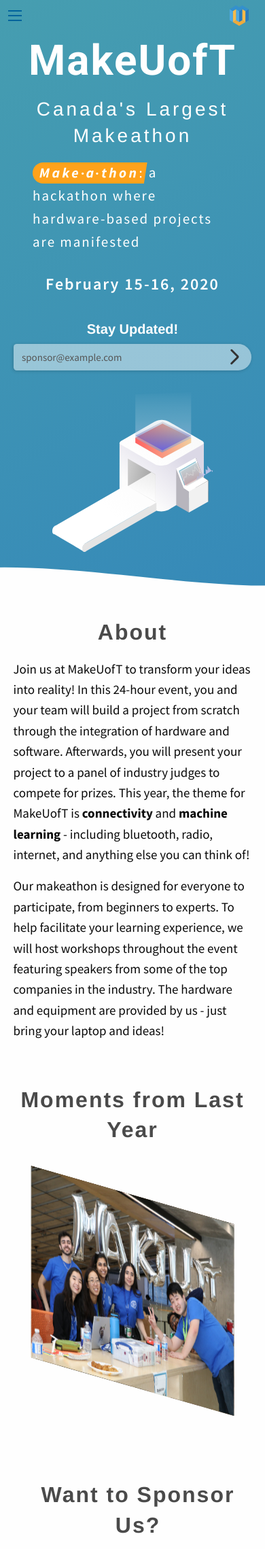
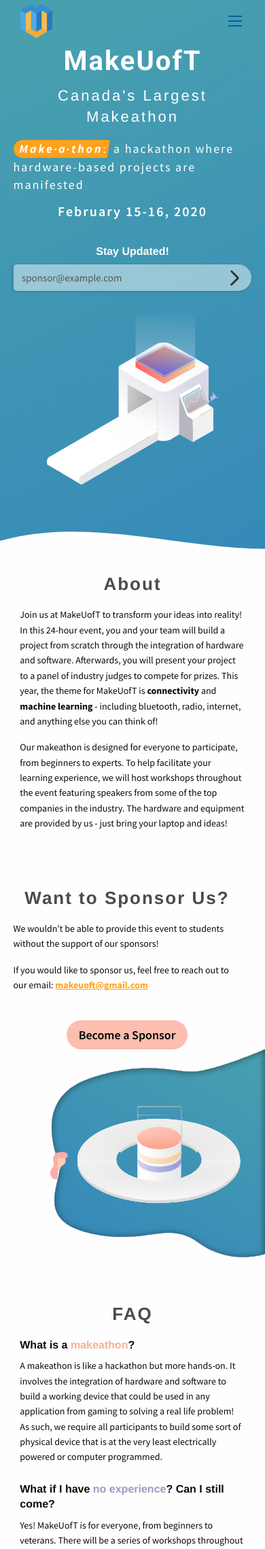
Before and after one commit to grahamhoyes/makeuoft-site-2.0, a Flask app: page / in a window 390 px wide. Shown: the top 2279 px of the page at 68% size. Run offline with Flask 2, Linux system fonts and the light colour scheme; some libraries are stand-ins or nearby versions.

Commit message:
made a fuck ton of css changes

```diff
--- a/application/static/styles/css/styles.css
+++ b/application/static/styles/css/styles.css
@@ -29,13 +29,6 @@ p {
   margin-bottom: 1rem;
 }
 
-@media screen and (max-width: 600px) {
-  .section-headings {
-    font-size: 32px;
-    letter-spacing: 2px;
-  }
-}
-
 .button {
   background-color: #2CA0AF; }
 
@@ -45,8 +38,33 @@ a.anchor {
   top: calc(-3em - 1.4rem);
   visibility: hidden; }
 
+.max-width {
+  width: 80%;
+  max-width: 1300px;
+}
 
 /* Start of BLUE LANDING SECTION */
+
+#section-landing {
+  background-image: url("../../img/Blue-Background.svg");
+  background-repeat: no-repeat;
+  background-size: cover;
+  background-position: center bottom;
+  min-height: 48em;
+  width: 100%;
+  height: 100%;
+  margin-bottom: 3em;
+  margin-top: -80px;
+  display: flex;
+  align-items: center;
+}
+
+#section-landing .max-width {
+  display: flex;
+  justify-content: space-between;
+  align-self: flex-start;
+  margin-top: 80px;
+}
 
 .updatedAlignment {
   display: flex;
@@ -55,8 +73,11 @@ a.anchor {
   color: white;
   width: 50%;}
 
-.landing-img {
-  width: 40%;
+.landing-img { width: 45%; }
+
+.landing-img img {
+  width: 90% !important;
+  max-width: 450px;
 }
 
 .makeuoft-title {
@@ -72,19 +93,20 @@ a.anchor {
 }
 
 .makeuoft-defn {
-  display: flex;
   margin: 10px 0;
 }
 .defn-term {
   height: 32px;
-  margin-top: 2px;
   margin-right: 2px;
   display: inline-block;
+  margin-top: -7px;
 }
 .defn-text {
   font-size: 21px;
   letter-spacing: 2px;
   text-align: left !important;
+  line-height: 30px;
+  display: inline;
 }
 
 .date-text {
@@ -96,40 +118,25 @@ a.anchor {
   font-weight: bold;
   margin-top: 1rem;
 }
-
+/*
 @media screen and (max-width: 600px) {
   .makeuoft-defn { display: block; }
   .defn-text { line-height: 34px; }
   .defn-term { float: left; }
+} */
+
+@media screen and (min-width: 1400px) {
+  #section-landing {
+    min-height: 55em;
+  }
 }
 
-@media screen and (min-width: 75em) {
-  .section { padding: 3em calc((100% - 75em) / 2); } }
-
-  #section-landing {
-    background-image: url("../../img/Blue-Background.svg");
-    background-repeat: no-repeat;
-    background-size: cover;
-    background-position: center bottom;
-    min-height: 48em;
-    width: 100%;
-    height: 100%;
-    margin-bottom: 3em;
-    margin-top: -80px;
+@media screen and (max-width: 800px) {
+  .max-width {
+    width: 90%;
+  }
 }
 
-  #section-landing .max-width {
-    display: flex;
-    justify-content: space-between;
-    width: 100vw;
-    padding: 0 3rem;
-    align-self: flex-start;
-    margin-top: 80px;
-  }
-
-  @media screen and (min-width: 60em) {
-    #section-landing .section { padding-top: 0; }
-  }
 @media only screen and (max-width: 1025px) {
   #section-landing .max-width {
     margin-top: 2rem;
@@ -158,16 +168,15 @@ a.anchor {
 /* Start of ABOUT US */
 
 #section-about {
-  width: 100%;
   height: auto;
   margin: auto;
   margin-top: -7rem;}
 
 @media only screen and (max-width: 1025px) {
   #section-about {
-    margin-top: -12rem;
+    margin-top: -9rem;
     padding: 0;
-    width: 90%;
+    width: 85%;
     max-width: 1000px;
   }
 }
@@ -175,9 +184,9 @@ a.anchor {
 /* End of ABOUT US */
 
 
-
 /* Start of MOMENTS FROM LAST YEAR */
 #section-moments {
+  display: none;
   width: 100%;
   height: auto;}
 
@@ -240,15 +249,16 @@ a.anchor {
   height: auto;
   padding-right: 0;
   display: flex;
-  justify-content: space-between;
+  justify-content: flex-end;
   align-items: center;
 }
 
 .sponsor-us {
   padding-right: 1rem;
-  width: 50%;
+  width: 45%;
   display: flex;
   flex-direction: column;
+  max-width: 650px;
 }
 
 .MiddleCircles {
@@ -265,7 +275,7 @@ a.anchor {
     align-items: center;
   }
   .sponsor-us {
-    width: 100%;
+    width: 90%;
     align-items: center;
     margin-top: 2rem;
   }
@@ -292,7 +306,9 @@ a.anchor {
   padding: 8px 18px;
   transition: color .3s;
   max-width: 200px;
-  text-align: center;}
+  text-align: center;
+  align-self: center;
+}
 
 .pink-btn:hover {
     background-color: #D86D66;
@@ -309,19 +325,43 @@ a.anchor {
   display: flex;
   flex-direction: column;
   align-items: center;
-  width: 100%; }
+  margin: auto;
+  width: 85%;
+}
 
+#faq-questions {
+  display: flex;
+  justify-content: space-between;
+}
+
+.questions-div {
+  width: 48%;
+}
 #section-faq #faq-questions h4 {
   text-align: left;
   font-weight: bold; }
 
 #section-faq #faq-questions p {
   text-align: left;
-  margin-bottom: 25px; }
+  margin-bottom: 25px;
+  font-size: 18px;
+}
 
-.questions-div p {
+.questions {
   margin-top: 2rem;
   text-align: center;
+}
+
+@media only screen and (max-width: 800px) {
+  #faq-questions {
+    flex-direction: column;
+    align-items: center;
+    justify-content: flex-start;
+  }
+  .questions-div {
+    width: 100%;
+  }
+
 }
 
 /* End of FAQ */
@@ -334,7 +374,8 @@ a.anchor {
   display: flex;
   justify-content: space-between;
   align-items: center;
-  width: 350px;
+  max-width: 350px;
+  width: 90vw;
 }
 
 .stay-updated {
@@ -423,10 +464,7 @@ text-decoration: underline;
 font-weight: bold;
 }
 
-.max-width {
-width: 100%;
-max-width: 1400px !important;
-}
+
 
 /* End of STAY UPDATED */
 
@@ -472,14 +517,17 @@ max-width: 1400px !important;
 
 .title-bar {
   background-color: #fff;
-  justify-content: space-between; }
+  justify-content: space-between;
+  flex-direction: row-reverse;
+  padding: 6px 30px;
+}
 
 .title-bar .menu-icon::after {
   background-color: #00639c;
   box-shadow: 0 7px 0 #00639c, 0 14px 0 #00639c; }
 
 .title-bar #title-bar-logo {
-  height: 30px;
+  height: 50px;
   margin-right: 1em; }
 
 .top-bar-active{
@@ -561,7 +613,7 @@ max-width: 1400px !important;
 }
 
 .section {
-  padding: 3em 2em;
+  padding: 3em 0;
   justify-content: center;}
 
 /* End of HEADER */
@@ -615,3 +666,52 @@ button.radius, .button.radius {
   text-align: center; }
 
 /*# sourceMappingURL=styles.css.map */
+
+
+
+/* FIXING FONT SIZE FOR MOBILE */
+@media screen and (max-width: 600px) {
+  .makeuoft-title { font-size: 40px; }
+
+  .makeuoft-subtitle {
+    font-size: 22px;
+    letter-spacing: 3px;
+  }
+
+  .section-headings {
+    font-size: 26px;
+    letter-spacing: 2px;
+  }
+
+  .defn-term {
+    height: 27px;
+    margin-top: -3px;
+
+  }
+  .defn-text {
+    font-size: 18px;
+    line-height: 26px;
+  }
+
+  .date-text {
+    font-size: 20px;
+  }
+
+  #section-landing {
+    margin-top: -64px;
+  }
+
+
+  h4 {
+    font-size: 16px; }
+
+  p, #section-faq #faq-questions p {
+    font-size: 14px; }
+
+  .section {
+    padding: 2em 0;
+  }
+  #section-sponsorbtn .section-headings {
+    margin-bottom: 15px;
+  }
+}
--- a/application/templates/home/index.html
+++ b/application/templates/home/index.html
@@ -66,9 +66,9 @@
 
         <!-- Main site body -->
 
-        <section class="grid-x grid-padding-x section align-middle" id="section-landing">
+        <section class="section" id="section-landing">
             <div class="max-width">
-                <div class="cell small-12 large-6 small-order-1 medium-order-2 updatedAlignment">
+                <div class="updatedAlignment">
                     <h1 class="makeuoft-title">MakeUofT</h1>
                     <h2 class="makeuoft-subtitle">Canada's Largest Makeathon</h2>
                     <div class="makeuoft-defn">
@@ -95,7 +95,7 @@
                     </div>
                     </form>
                 </div>
-                <div class="cell small-12 large-6 small-order-1 medium-order-2 landing-img">
+                <div class="landing-img">
                     <img src="static/img/MachineTopImage.svg">
                 </div>
             </div>
@@ -104,7 +104,7 @@
 
 		<!-- Schedule -->
         <!--a name="schedule" class="anchor"></a>
-        <section class="grid-x section" id="section-schedule">
+        <section class="section" id="section-schedule">
             <div class="cell small-12">
                 <h1>Schedule</h1>
                 <img src="static/img/Schedule.svg">
@@ -116,16 +116,14 @@
         </section-->
 
         <a name="about" class="anchor"></a>
-        <section class="grid-x section" id="section-about">
-            <div class="max-width">
+        <section class="section max-width" id="section-about">
             <h2 class="section-headings">About</h2>
             <p>Join us at MakeUofT to transform your ideas into reality! In this 24-hour event, you and your team will build a project from scratch through the integration of hardware and software. Afterwards, you will present your project to a panel of industry judges to compete for prizes. This year, the theme for MakeUofT is <b>connectivity</b> and <b>machine learning</b> - including bluetooth, radio, internet, and anything else you can think of!</p>
             <p>Our makeathon is designed for everyone to participate, from beginners to experts. To help facilitate your learning experience, we will host workshops throughout the event featuring speakers from some of the top companies in the industry. The hardware and equipment are provided by us - just bring your laptop and ideas!</p>
-            </div>
         </section>
 
         <a name="moments" class="anchor"></a>
-        <section class="grid-x section" id="section-moments">
+        <section class="section" id="section-moments">
             <div class="updatedAlignment img-container">
                <h2 class="section-headings">Moments from Last Year</h2><br><br>
                <div class="container img-container" style="flex-direction: row-reverse">
@@ -147,7 +145,7 @@
         </section>
 
         <a name="become-sponsor" class="anchor"></a>
-        <section class="grid-x section" id="section-sponsorus">
+        <section class="section" id="section-sponsorus">
              <div class="sponsor-us">
                 <h2 class="section-headings">Want to Sponsor Us?</h2>
                 <p>We wouldn’t be able to provide this event to students without the support of our sponsors!</p>
@@ -155,7 +153,7 @@
                 <p>If you would like to sponsor us, feel free to reach out to our email:  <a class="email-style" href="mailto:makeuoft@gmail.com">makeuoft@gmail.com</a></p>
                  <!--<h2>Registration closes on January 31!</h2>-->
                 <br>
-		 <center><a href="mailto:makeuoft@gmail.com" class="pink-btn">Become a Sponsor</a></center>
+                <a href="mailto:makeuoft@gmail.com" class="pink-btn">Become a Sponsor</a>
              </div>
              <div class="MiddleCircles">
                  <img src="static/img/MiddleCircles.svg">
@@ -163,13 +161,10 @@
         </section>
 
         <a name="faq" class="anchor"></a>
-        <section class="grid-x" id="section-faq">
-            <div class="section">
-                <div class="cell small-12">
+        <section class="section max-width" id="section-faq">
             <h2 class="section-headings">FAQ</h2>
-                </div>
-                <div class="grid-x grid-padding-x max-width" id="faq-questions">
-                    <div class="cell small-12 large-6">
+            <div id="faq-questions">
+                <div class="questions-div">
                     <!--h3>About</h3-->
 
                     <h4>What is a <span style="color:#F7B095">makeathon</span>?</h4>
@@ -198,7 +193,7 @@
                     <p>Check-in opens at 9:00 am on Saturday, February 16, and the event ends at 5:00 pm on Sunday, February 17. We will release a full schedule closer to the event!</p>
                         -->
                 </div>
-                    <div class="cell small-12 large-6">
+                <div class="questions-div">
                     <!--h3>Applying</h3-->
                     <!--h4>Who can apply? When is the deadline to apply?</h4>
                     <p>We’re welcoming any students of age 18 or over! Applications open on December 28th and close at 11:59 PM EST on January 31st. Acceptances will be internally decided on a rolling basis, so apply early to maximize your chances of getting accepted!</p>
@@ -227,15 +222,12 @@
 
                 </div>
             </div>
-                <div class="cell small-12 questions-div">
-                    <p>Have any other questions? Feel free to contact us through our Facebook or email us at <a class="email-style" href="mailto:makeuoft@gmail.com">makeuoft@gmail.com</a>!</p>
-                </div>
-            </div>
+            <p class="questions">Have any other questions? Feel free to contact us through our Facebook or email us at <a class="email-style" href="mailto:makeuoft@gmail.com">makeuoft@gmail.com</a>!</p>
         </section>
 
         <a name="stay-updated" class="anchor"></a>
-        <section class="grid-x section" id="section-sponsorbtn">
-                <h1 class="section-headings">Stay Updated</h1><br>
+        <section class="section" id="section-sponsorbtn">
+                <h1 class="section-headings">Stay Updated</h1>
                 <form id="mailing-list-bottom" class="mailing-list" method="POST">
                     <div class="stay-updated-container">
                     <input type="text" class="stay-updated" name="email" placeholder="sponsor@example.com">
@@ -252,7 +244,7 @@
         </section>
 
         <!--a name="sponsors" class="anchor"></a>
-        <section class="grid-x section" id="section-sponsors">
+        <section class="section" id="section-sponsors">
             <div class="cell small-12">
                 <h1>Sponsors</h1>
                 <img src="static/img/Sponsorship.svg" class="sponsors-graphic" alt="Thanks to our sponsors!">
@@ -262,20 +254,16 @@
        </section-->
 
         <a name="contact" class="anchor"></a>
-        <div class="grid-x section" id="footer">
-            <div class="cell small-12">
+        <div class="section" id="footer">
             <h2 class="section-headings" style="color:white">Contact Us</h2>
             <p><a class="contact-email" href="mailto:makeuoft@gmail.com">makeuoft@gmail.com</a></p>
-            </div>
-            <div class="cell small-12 social-logos">
+            <div class="social-logos">
                 <a href="https://www.facebook.com/ieeeuoft/"><img src="static/img/Facebook-Logo.svg"></a>
                 <a href="https://www.instagram.com/ieee_uoft/"><img src="static/img/Instagram-Logo.svg"></a>
             </div>
-            <div class="cell small-12">
             <a href="/"><img src="static/img/IEEELogo_Update_18-19_Vector_White.svg" class="ieee-logo"></a>
             <p>Copyright &#169 2019 IEEE University of Toronto Student Branch</p>
             <!--p>As an MLH member event, we expect all event participants and organizers to abide by the <a href="https://static.mlh.io/docs/mlh-code-of-conduct.pdf">MLH Code of Conduct</a>.</p-->
-            </div>
         </div>
 
         <script>
```
Also changed, not shown: other parts of application/static/styles/css/styles.css (+24 -7 lines), application/static/img/Blue-Background.png (deleted), application/static/img/Blue-Background.svg. Lines whose indentation alone changed are shown as unchanged.
